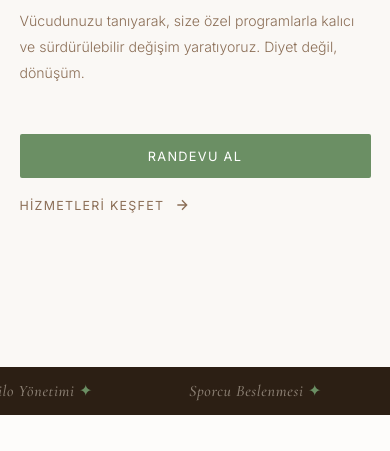
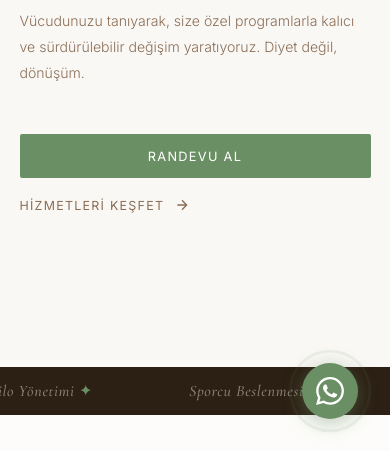
Before and after one commit to Famu26/diyetisyen-aysegul, a plain HTML site: page index.html in a window 390 px wide. Shown: the part 393-844 px from the top of the page. Drawn offline with nearby package versions, Linux system fonts and the light colour scheme.

Commit message:
Add WhatsApp floating button and activate message button
- Fixed message icon button in contact section to link wa.me/905392705074
- Added fixed floating WhatsApp button (bottom-right, sage green, pulse animation)
- Both open wa.me on mobile / web.whatsapp.com on desktop

Co-Authored-By: Claude Sonnet 4.6 <noreply@anthropic.com>

```diff
--- a/index.html
+++ b/index.html
@@ -226,6 +226,13 @@ h1.hero-title{font-family:'Cormorant Garamond',serif;font-size:clamp(3.2rem,6vw,
 .form-btn{width:100%;background:var(--espresso);color:var(--white);border:none;padding:1rem;font-family:'Inter',sans-serif;font-size:.78rem;letter-spacing:.14em;text-transform:uppercase;cursor:pointer;transition:background .3s,transform .2s;border-radius:2px;margin-top:.5rem;font-weight:400}
 .form-btn:hover{background:var(--sage);transform:translateY(-2px)}
 .form-btn.sent{background:var(--sage)}
+
+/* WHATSAPP FLOAT */
+.wa-float{position:fixed;bottom:2rem;right:2rem;z-index:600;width:56px;height:56px;border-radius:50%;background:var(--sage);display:flex;align-items:center;justify-content:center;box-shadow:0 4px 20px rgba(107,143,100,.45);text-decoration:none;transition:transform .3s,box-shadow .3s}
+.wa-float:hover{transform:scale(1.1);box-shadow:0 8px 28px rgba(107,143,100,.6)}
+.wa-float svg{width:28px;height:28px;fill:#fff}
+.wa-float::before{content:'';position:absolute;inset:-4px;border-radius:50%;border:2px solid rgba(107,143,100,.35);animation:waPulse 2s ease-out infinite}
+@keyframes waPulse{0%{transform:scale(1);opacity:.7}100%{transform:scale(1.5);opacity:0}}
 
 /* FOOTER */
 footer{background:var(--espresso);padding:4rem 6%;display:grid;grid-template-columns:1fr auto 1fr;align-items:center;gap:2rem}
@@ -645,7 +652,7 @@ footer{background:var(--espresso);padding:4rem 6%;display:grid;grid-template-col
         <a class="s-btn" href="https://www.instagram.com/dyt.aysegultekeli/" target="_blank">
           <svg viewBox="0 0 24 24"><rect x="2" y="2" width="20" height="20" rx="5"/><circle cx="12" cy="12" r="4"/><circle cx="17.5" cy="6.5" r="1" fill="currentColor" stroke="none"/></svg>
         </a>
-        <a class="s-btn" href="#">
+        <a class="s-btn" href="https://wa.me/905392705074" target="_blank" rel="noopener" aria-label="WhatsApp ile mesaj gönder">
           <svg viewBox="0 0 24 24"><path d="M21 15a2 2 0 01-2 2H7l-4 4V5a2 2 0 012-2h14a2 2 0 012 2z"/></svg>
         </a>
         <a class="s-btn" href="#">
@@ -676,6 +683,11 @@ footer{background:var(--espresso);padding:4rem 6%;display:grid;grid-template-col
     </div>
   </div>
 </section>
+
+<!-- WHATSAPP FLOAT -->
+<a class="wa-float" href="https://wa.me/905392705074" target="_blank" rel="noopener" aria-label="WhatsApp ile mesaj gönder">
+  <svg viewBox="0 0 24 24" xmlns="http://www.w3.org/2000/svg"><path d="M17.472 14.382c-.297-.149-1.758-.867-2.03-.967-.273-.099-.471-.148-.67.15-.197.297-.767.966-.94 1.164-.173.199-.347.223-.644.075-.297-.15-1.255-.463-2.39-1.475-.883-.788-1.48-1.761-1.653-2.059-.173-.297-.018-.458.13-.606.134-.133.298-.347.446-.52.149-.174.198-.298.298-.497.099-.198.05-.371-.025-.52-.075-.149-.669-1.612-.916-2.207-.242-.579-.487-.5-.669-.51-.173-.008-.371-.01-.57-.01-.198 0-.52.074-.792.372-.272.297-1.04 1.016-1.04 2.479 0 1.462 1.065 2.875 1.213 3.074.149.198 2.096 3.2 5.077 4.487.709.306 1.262.489 1.694.625.712.227 1.36.195 1.871.118.571-.085 1.758-.719 2.006-1.413.248-.694.248-1.289.173-1.413-.074-.124-.272-.198-.57-.347m-5.421 7.403h-.004a9.87 9.87 0 01-5.031-1.378l-.361-.214-3.741.982.998-3.648-.235-.374a9.86 9.86 0 01-1.51-5.26c.001-5.45 4.436-9.884 9.888-9.884 2.64 0 5.122 1.03 6.988 2.898a9.825 9.825 0 012.893 6.994c-.003 5.45-4.437 9.884-9.885 9.884m8.413-18.297A11.815 11.815 0 0012.05 0C5.495 0 .16 5.335.157 11.892c0 2.096.547 4.142 1.588 5.945L.057 24l6.305-1.654a11.882 11.882 0 005.683 1.448h.005c6.554 0 11.89-5.335 11.893-11.893a11.821 11.821 0 00-3.48-8.413z"/></svg>
+</a>
 
 <!-- FOOTER -->
 <footer>
```
